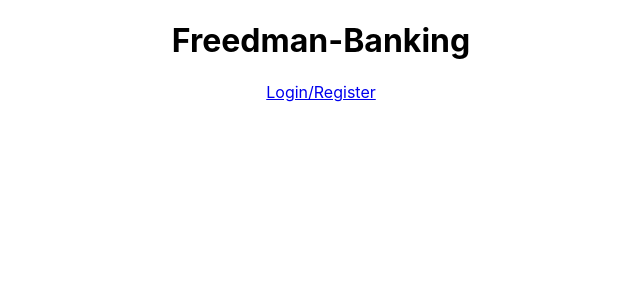
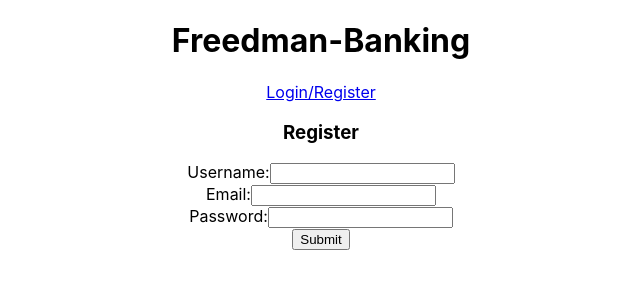
Before and after one commit to ajfreedm/Freedman-Banking, a React (Create React App) app in the folder client/: page /register in a window 1280 px wide. Shown: the top 300 px of the page, without its empty margins (319-959 px from the left). Built offline with nearby package versions, Linux system fonts and the light colour scheme; the HTML template or start-up script is replaced by a standard one.

Commit message:
Register api call

```diff
--- a/client/src/App.js
+++ b/client/src/App.js
@@ -3,13 +3,19 @@
 import Layout from './layouts/Layout';
 import {Switch, Route} from 'react-router-dom';
 import Login from './screens/Login'
-import {loginUser} from './services/auth';
+import {loginUser, registerUser} from './services/auth';
+import Register from './screens/Register'
 
 function App() {
   const [currentUser, setCurrentUser] = useState(null);
 
   const handleLogin = async (formData) => {
     const userData = await loginUser(formData)
+    setCurrentUser(userData);
+  }
+
+  const handleRegister = async (formData) => {
+    const userData = await registerUser(formData)
     setCurrentUser(userData);
   }
 
@@ -20,6 +26,9 @@
          <Route path='/login'>
            <Login handleLogin={handleLogin}/>
          </Route>
+         <Route path='/register'>
+           <Register handleRegister={handleRegister} />
+         </Route>
        </Switch>
      </Layout>
     </div>
--- /dev/null
+++ b/client/src/screens/Register.jsx
@@ -0,0 +1,61 @@
+import { useState } from "react";
+
+export default function Register(props) {
+  const [formData, setFormData] = useState({
+    username: "",
+    email: "",
+    password: "",
+  });
+  const { username, email, password } = formData;
+  const { handleRegister} = props;
+
+  const handleChange = (e) => {
+    const { name, value } = e.target;
+    setFormData((prevState) => ({
+      ...prevState,
+      [name]: value,
+    }));
+  };
+
+  return (
+    <form
+    onSubmit={(e)=> {
+      e.preventDefault();
+      handleRegister(formData);
+      }}
+      >
+        <h3>Register</h3>
+      <label>
+        Username:
+        <input
+          type="text"
+          name="username"
+          value={username}
+          onChange={handleChange}
+        />
+      </label>
+      <br />
+      <label>
+        Email:
+        <input
+          type="text"
+          name="email"
+          value={email}
+          onChange={handleChange}
+        />
+      </label>
+      <br />
+      <label>
+        Password:
+        <input
+          type="password"
+          name="password"
+          value={password}
+          onChange={handleChange}
+        />
+      </label>
+      <br />
+      <button>Submit</button>
+    </form>
+  );
+}
```
